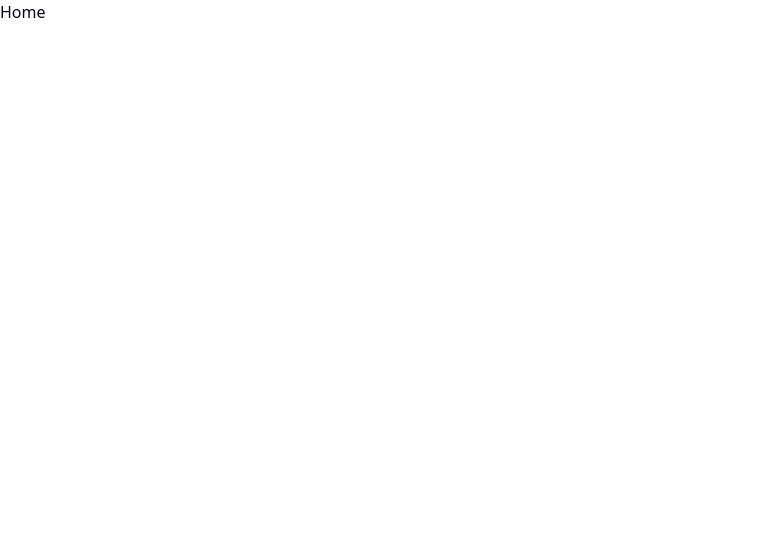
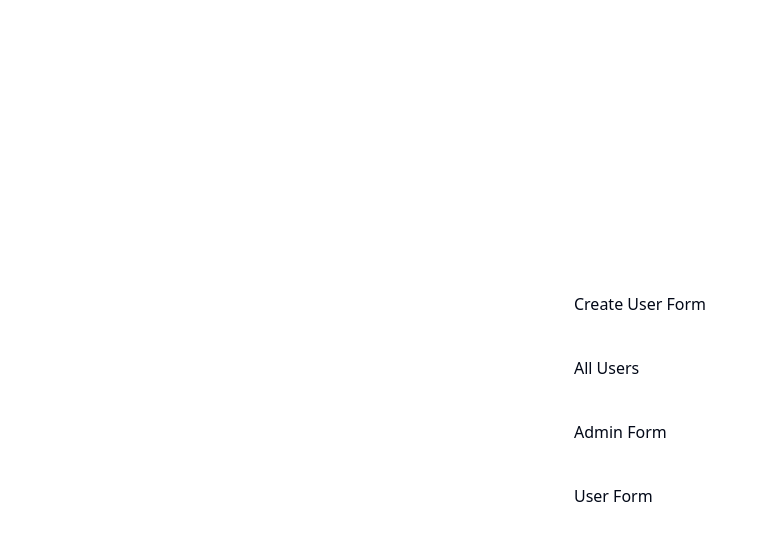
Before and after one commit to kamrul0031/tutor-frontend, a Next.js app: page / in a window 1280 px wide. Shown: the top 540 px of the page, without its empty margins (0-767 px from the left). Built offline with nearby package versions, Linux system fonts and the light colour scheme.

Commit message:
all pages are link in home page

```diff
--- a/src/app/createuserform/page.js
+++ b/src/app/createuserform/page.js
@@ -19,6 +19,7 @@ import {
 export default function AdminForm() {
   return (
     <>
+    <BgImgComp/>
     <div className="hidden md:block h-screen ">
       <h1 className="h-full flex items-center justify-center">this version is only for mobile</h1>
     </div>
--- a/src/app/page.js
+++ b/src/app/page.js
@@ -1,7 +1,17 @@
+import Link from "next/link";
 
 
 export default function Home() {
   return (
-    <div>Home</div>
+    <div className="grid place-items-center h-screen">
+     <div className="flex flex-col gap-10">
+      <Link href="/createuserform">Create User Form</Link>
+      <Link href="/allusers">All Users</Link>
+      <Link href="/adminform">Admin Form</Link>
+      <Link href="/userform">User Form</Link>
+     </div>
+
+    </div>
+
   )
 }
```
